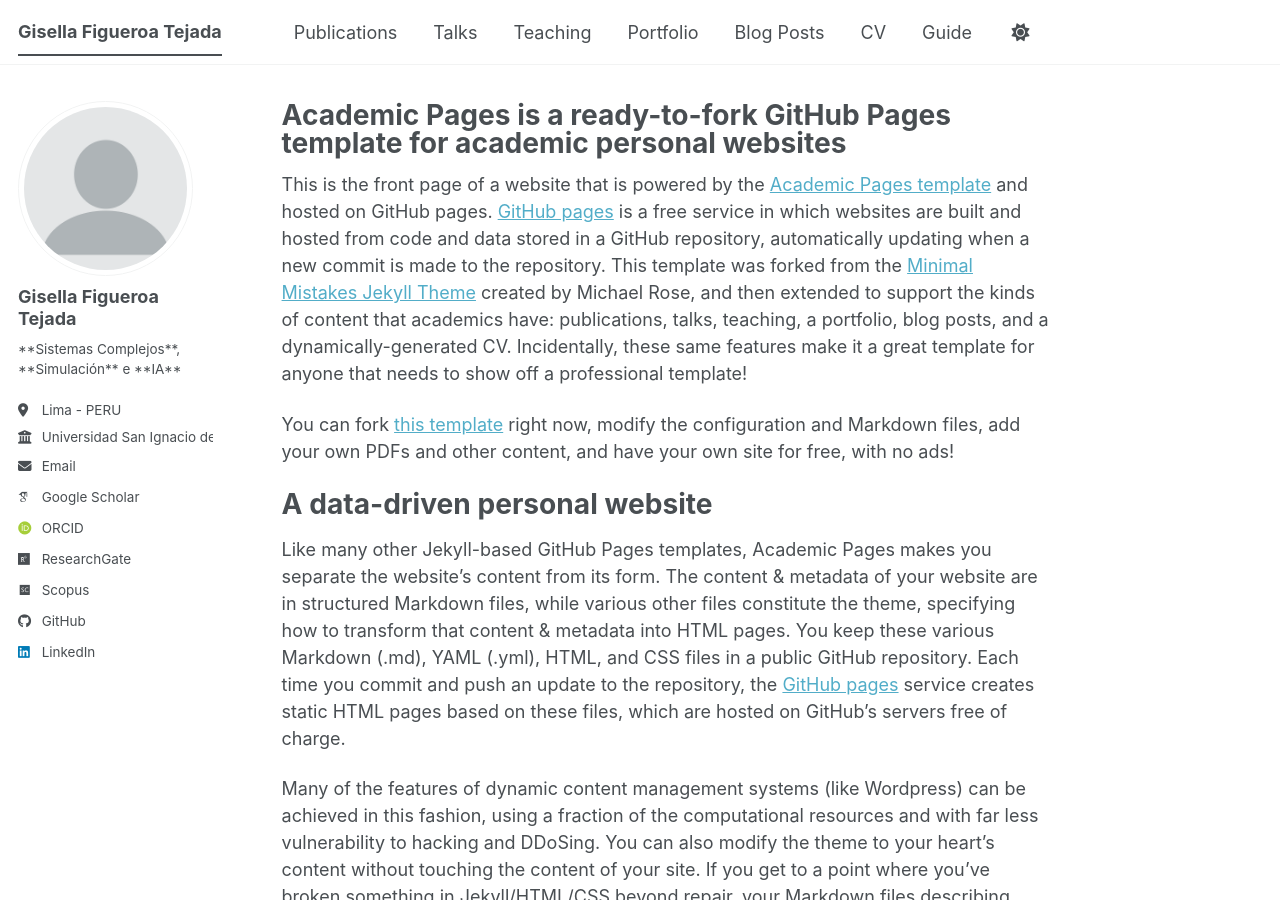
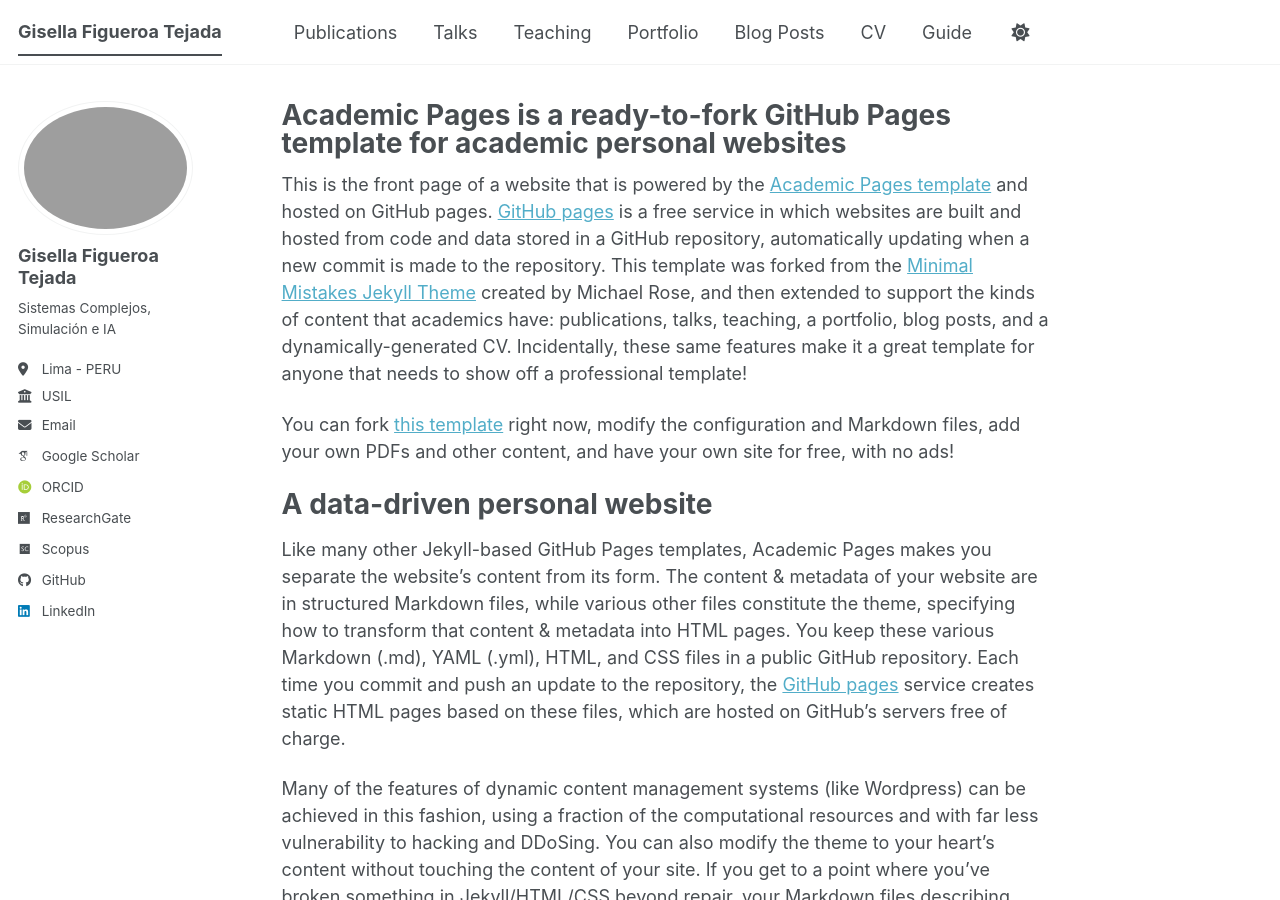
Before and after one commit to Gisella-Figueroa/gisellafigueroa, a Jekyll site: the page built from _pages/about.md, in a window 1280 px wide and 900 px high. Built offline with Jekyll 4.4.1, drawn with Linux system fonts in a browser that asks for light colours; some web fonts are replaced; a script bundle is joined from its source files by our own code; library files that are not in the unit come from our copies.

Commit message:
Update _config.yml

```diff
--- a/_config.yml
+++ b/_config.yml
@@ -23,12 +23,12 @@
 #               Additional customization can be done by editing /_includes/author-profile.html
 author:
   # Biographic information
-  avatar           : "profile.png"
+  avatar           : "Casual-foto.png"
   name             : "Gisella Figueroa Tejada"
   pronouns         : # example: "she/her"
-  bio              : "**Sistemas Complejos**, **Simulación** e **IA**"
+  bio              : "Sistemas Complejos, Simulación e IA"
   location         : "Lima - PERU"
-  employer         : "Universidad San Ignacio de Loyola"
+  employer         : "USIL"
   uri              : # URL
   email            : "gfigueroa@usil.edu.pe"
 
```
